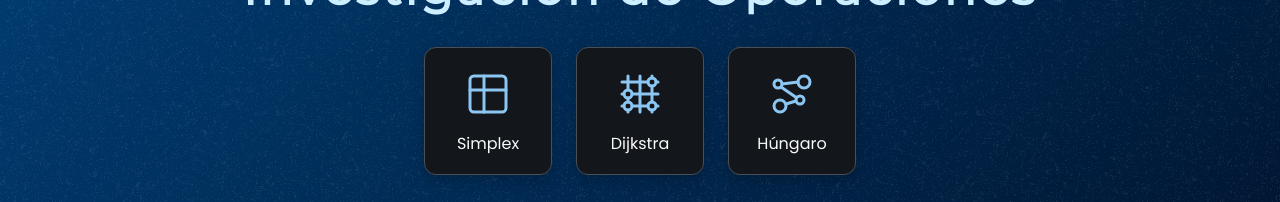
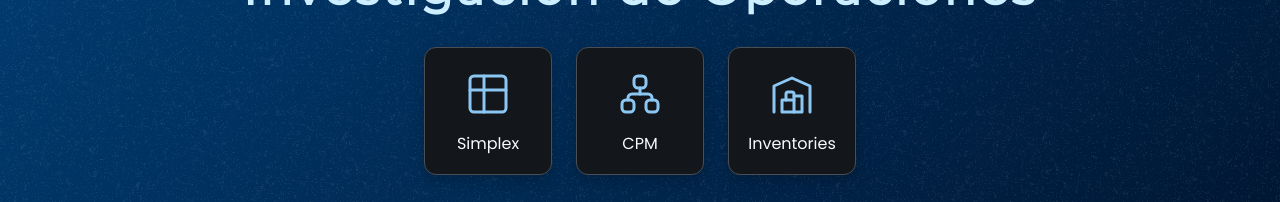
Before and after one commit to alexwithstars/IOP-Projects, a React (Vite) app: page / in a window 1280 px wide. Shown: the part 329-531 px from the top of the page. Built offline with nearby package versions, Linux system fonts and the light colour scheme.

Commit message:
fix(routes): centralized routes on routes.ts

```diff
--- a/src/App.tsx
+++ b/src/App.tsx
@@ -1,18 +1,19 @@
 import { ReactElement } from 'react'
 import { Route, Routes } from 'react-router'
-import { Home } from './pages/Home'
-import { Simplex } from './pages/Simplex'
-import { Dijkstra } from './pages/Dijkstra'
-import { Hungarian } from './pages/Hungarian'
 import { ROUTES } from './const/routes'
 
 function App (): ReactElement {
   return (
     <Routes>
-      <Route path={ROUTES.HOME.path} element={<Home />} />
-      <Route path={ROUTES.SIMPLEX.path} element={<Simplex />} />
-      <Route path={ROUTES.DIJKSTRA.path} element={<Dijkstra />} />
-      <Route path={ROUTES.HUNGARIAN.path} element={<Hungarian />} />
+      {
+        Object.values(ROUTES).map(route => (
+          <Route
+            key={`${route.path}-route`}
+            path={route.path}
+            element={<route.element />}
+          />
+        ))
+      }
     </Routes>
   )
 }
--- a/src/const/routes.ts
+++ b/src/const/routes.ts
@@ -1,31 +1,40 @@
-import { IconChartDots3, IconChartGridDots, IconHome, IconTableDashed } from '@tabler/icons-react'
+import { IconBuildingWarehouse, IconHome, IconSitemap, IconTableDashed } from '@tabler/icons-react'
 import type { Icon } from '@tabler/icons-react'
+import { Inventories } from '../pages/Inventories'
+import { Simplex } from '../pages/Simplex'
+import { CPMPage } from '../pages/CPMPage'
+import { Home } from '../pages/Home'
 
 interface Route {
   name: string
   path: string
   icon: Icon
+  element: React.FC
 }
 
 export const ROUTES: Record<string, Route> = {
   HOME: {
     name: 'Inicio',
     path: '/',
-    icon: IconHome
+    icon: IconHome,
+    element: Home
   },
   SIMPLEX: {
     name: 'Simplex',
     path: '/simplex',
-    icon: IconTableDashed
+    icon: IconTableDashed,
+    element: Simplex
   },
-  HUNGARIAN: {
-    name: 'Hungarian',
-    path: '/hungarian',
-    icon: IconChartDots3
+  CPM: {
+    name: 'CPM',
+    path: '/cpm',
+    icon: IconSitemap,
+    element: CPMPage
   },
-  DIJKSTRA: {
-    name: 'Dijkstra',
-    path: '/dijkstra',
-    icon: IconChartGridDots
+  INVENTORIES: {
+    name: 'Inventories',
+    path: '/inventories',
+    icon: IconBuildingWarehouse,
+    element: Inventories
   }
 }
--- a/src/pages/Dijkstra.css
+++ b/src/pages/CPMPage.css
@@ -1,4 +1,4 @@
-.dijkstra-container {
+.cpm-container {
 	width: 100%;
 	height: 100%;
 	display: flex;
--- /dev/null
+++ b/src/pages/CPMPage.tsx
@@ -0,0 +1,12 @@
+import { ReactElement } from 'react'
+import { Navbar } from '../components/Navbar'
+import './CPMPage.css'
+
+export function CPMPage (): ReactElement {
+  return (
+    <main className='cpm-container'>
+      <Navbar />
+      <h1>CPM Page</h1>
+    </main>
+  )
+}
--- a/src/pages/Dijkstra.tsx
+++ /dev/null
@@ -1,12 +0,0 @@
-import { ReactElement } from 'react'
-import './Dijkstra.css'
-import { Navbar } from '../components/Navbar'
-
-export function Dijkstra (): ReactElement {
-  return (
-    <main className='dijkstra-container'>
-      <Navbar />
-      <h1>Dijkstra Page</h1>
-    </main>
-  )
-}
--- a/src/pages/Home.tsx
+++ b/src/pages/Home.tsx
@@ -9,21 +9,18 @@ export function Home (): ReactElement {
       <main className='home-content'>
         <h1 className='home-title'>Investigación de Operaciones</h1>
         <section className='home-page-cards'>
-          <PageCard
-            title='Simplex'
-            to={ROUTES.SIMPLEX.path}
-            icon={ROUTES.SIMPLEX.icon}
-          />
-          <PageCard
-            title='Dijkstra'
-            to={ROUTES.DIJKSTRA.path}
-            icon={ROUTES.DIJKSTRA.icon}
-          />
-          <PageCard
-            title='Húngaro'
-            to={ROUTES.HUNGARIAN.path}
-            icon={ROUTES.HUNGARIAN.icon}
-          />
+          {
+            Object.values(ROUTES).flatMap(route => {
+              return route.element !== Home
+                ? [<PageCard
+                    key={`${route.path}-card`}
+                    title={route.name}
+                    to={route.path}
+                    icon={route.icon}
+                   />]
+                : []
+            })
+          }
         </section>
       </main>
     </section>
--- a/src/pages/Hungarian.tsx
+++ /dev/null
@@ -1,12 +0,0 @@
-import { ReactElement } from 'react'
-import { Navbar } from '../components/Navbar'
-import './Hungarian.css'
-
-export function Hungarian (): ReactElement {
-  return (
-    <main className='hungarian-container'>
-      <Navbar />
-      <h1>Hungarian Page</h1>
-    </main>
-  )
-}
--- a/src/pages/Hungarian.css
+++ b/src/pages/Inventories.css
@@ -1,4 +1,4 @@
-.hungarian-container {
+.inventories-container {
 	width: 100%;
 	height: 100%;
 	display: flex;
--- /dev/null
+++ b/src/pages/Inventories.tsx
@@ -0,0 +1,12 @@
+import { ReactElement } from 'react'
+import './Inventories.css'
+import { Navbar } from '../components/Navbar'
+
+export function Inventories (): ReactElement {
+  return (
+    <main className='inventories-container'>
+      <Navbar />
+      <h1>Inventories Page</h1>
+    </main>
+  )
+}
```
